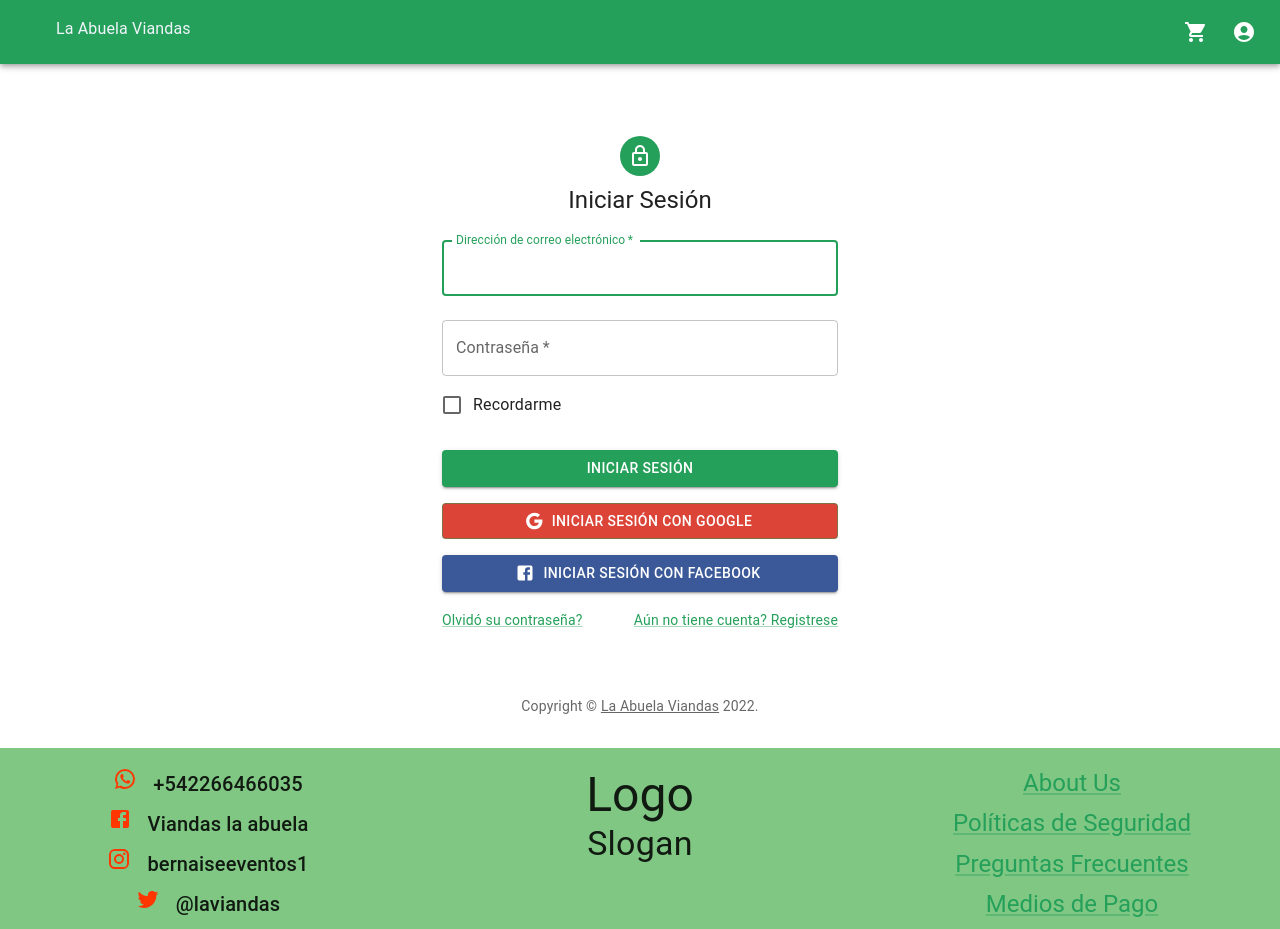
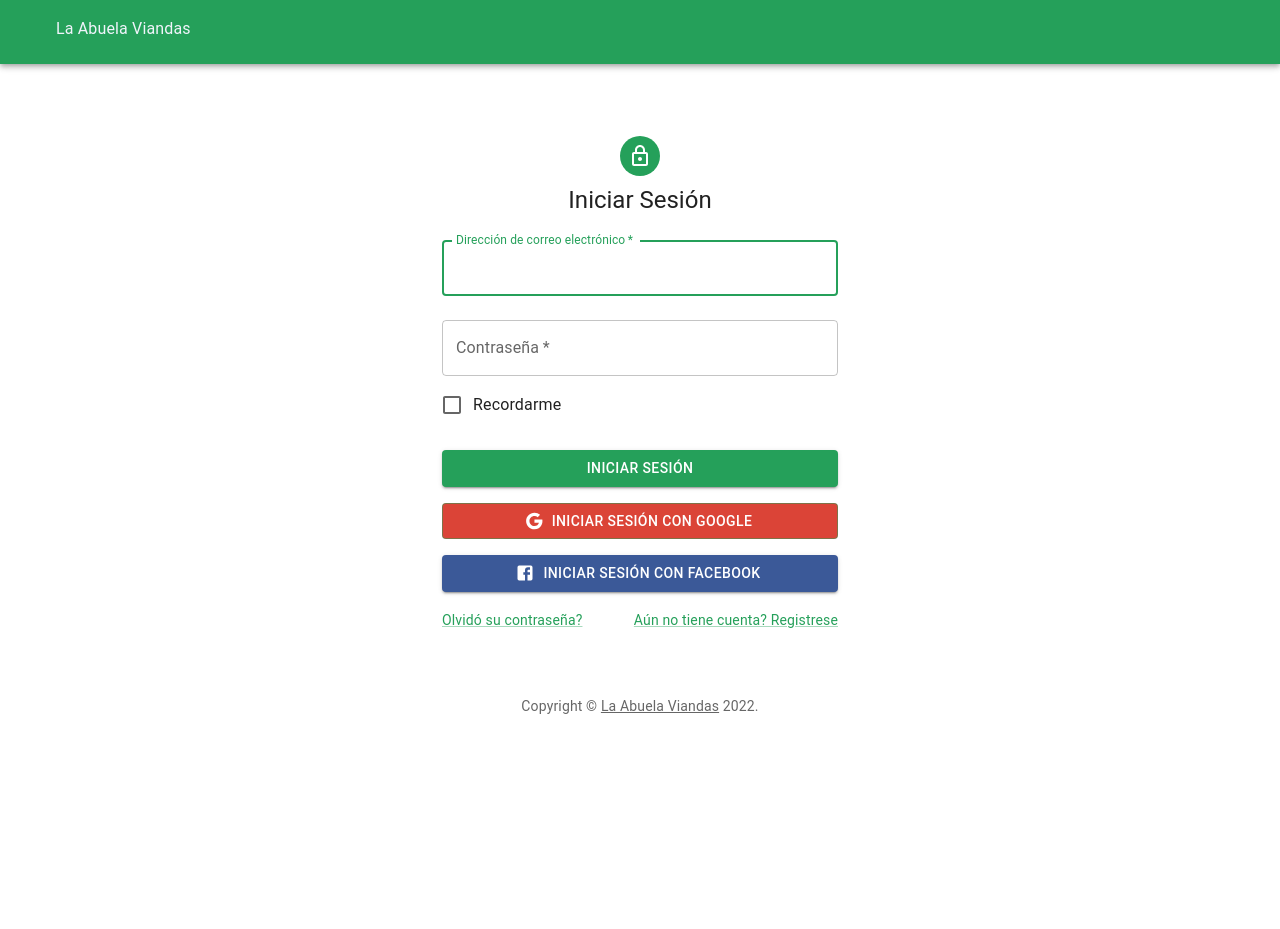
Before and after one commit to scorpion712/abuela-viandas, a Next.js app in the folder frontend/: page /login in a window 1280 px wide. Shown: the top 929 px of the page. After the commit the page ends 800 px from the top, so only its background shows below. Built offline with nearby package versions, Linux system fonts and the light colour scheme; a web font is replaced by a local one.

Commit message:
Hidding footer and app bar icons on registration

```diff
--- a/frontend/components/Layout.tsx
+++ b/frontend/components/Layout.tsx
@@ -21,6 +21,7 @@ import { useToggle } from "../hooks/useToggle";
 import { AppBarIcons } from "./AppBarIcons";
 import { Footer } from "./Footer";
 import LoginState from "../contexts/login/login.state";
+import { useRouter } from "next/router";
 
 const theme = createTheme({
   palette: {
@@ -41,6 +42,8 @@ export default function Layout(props: { children: JSX.Element }) {
   const { open: openCartDialog, toggleOpen: toggleDrawer } = useToggle();
 
   const { children } = props;
+
+  const router = useRouter();
 
   return (
     <ThemeProvider theme={theme}>
@@ -68,12 +71,12 @@ export default function Layout(props: { children: JSX.Element }) {
                   </Link>
                 </NextLink>
                 <Box sx={{ flexGrow: 1 }} />
-                <AppBarIcons />
+                { !router.pathname.includes('login') && !router.pathname.includes('signup') && <AppBarIcons />}
               </Toolbar>
             </AppBar>
             {children}
           </CartProvider>
-          <Footer />
+          { !router.pathname.includes('login') && !router.pathname.includes('signup') && <Footer />}
         </div>
       </LoginState>
     </ThemeProvider>
```
